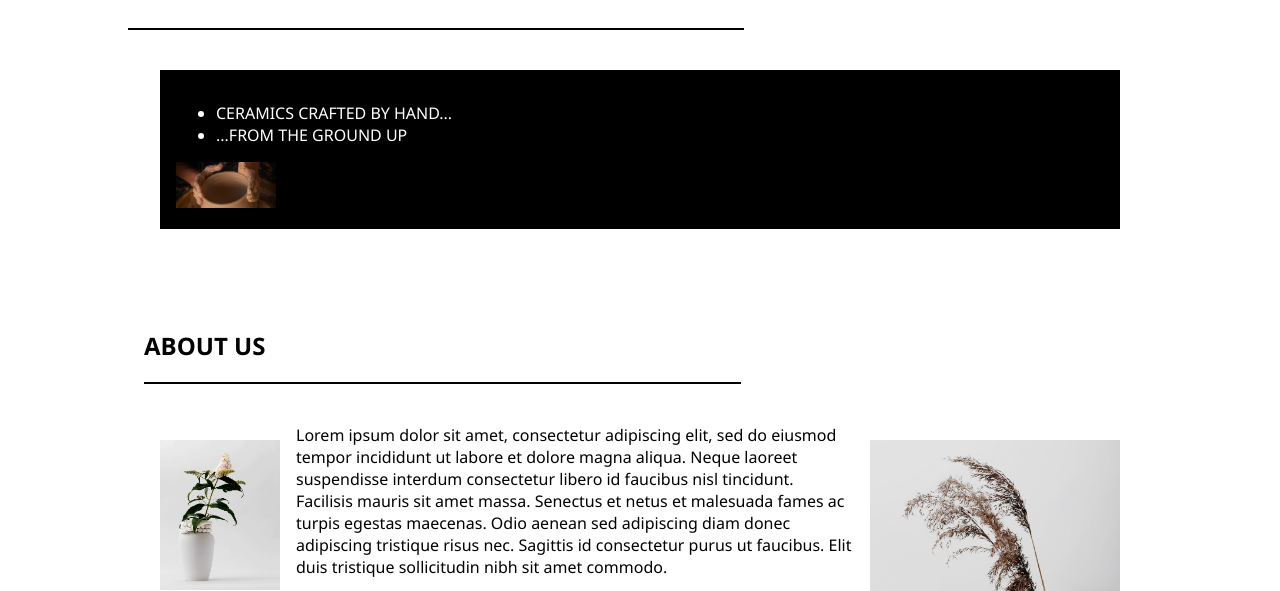
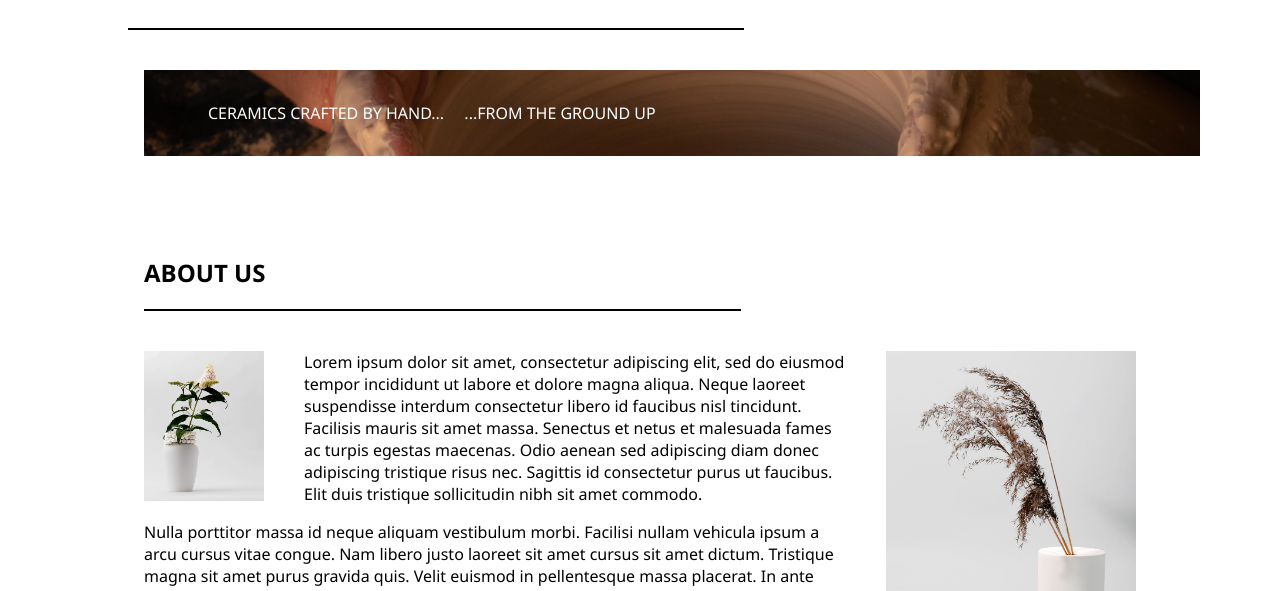
Before and after one commit to collstewart30/eCommerce_Website, a plain HTML site: page index.html in a window 1280 px wide. Shown: the part 207-798 px from the top of the page. Drawn offline with Linux system fonts and the light colour scheme.

Commit message:
deleted img from home, index.html. Added CSS styling for home

```diff
--- a/index.html
+++ b/index.html
@@ -41,10 +41,9 @@
     <main>
         <section class="home" id="home">
             <ul>
-                <li>CERAMICS CRAFTED BY HAND...</li>
-                <li>...FROM THE GROUND UP</li>
+                <li class="home_left">CERAMICS CRAFTED BY HAND...</li>
+                <li class="home_right">...FROM THE GROUND UP</li>
             </ul>
-            <img class="imageTemp"  src="./assets/earl-wilcox-y3W0CzO063w-unsplash-alt.jpg" alt="hands making pottery on pottery wheel">
         </section>
 
         <section class="about" id="about">
--- a/main.css
+++ b/main.css
@@ -86,22 +86,44 @@ nav a:visited{
 .home{
   color: white;
   background-color: black;
-  margin: 2rem;
+  margin: 1rem;
+  height: 1000px;
+  width: 100%;
 }
+
+.home{
+  background-image: url(./assets/earl-wilcox-y3W0CzO063w-unsplash-alt.jpg);
+  background-repeat: none;
+  height: 100%;
+  background-position: center;
+  background-size: cover;
+}
+.home li{
+  display: inline;
+  margin: 0.5rem;
+  top: 0.5rem;
+  list-style-type: none;
+}
+
+.home_left{
+  text-align: start;
+  word-wrap: break-word;
+}
+
 
 .aboutimage1{
   float: right;
   width: 250px;
   height: 300px;
   transform: scaleX(-1);
-  padding: 1rem;
+  margin-left: 2.5rem;
 }
 
 .aboutimage2{
   float: left;
   width: 120px;
   height: 150px;
-  padding: 1rem;
+  margin-right: 2.5rem;
 }
 
 .product_clips {
```
